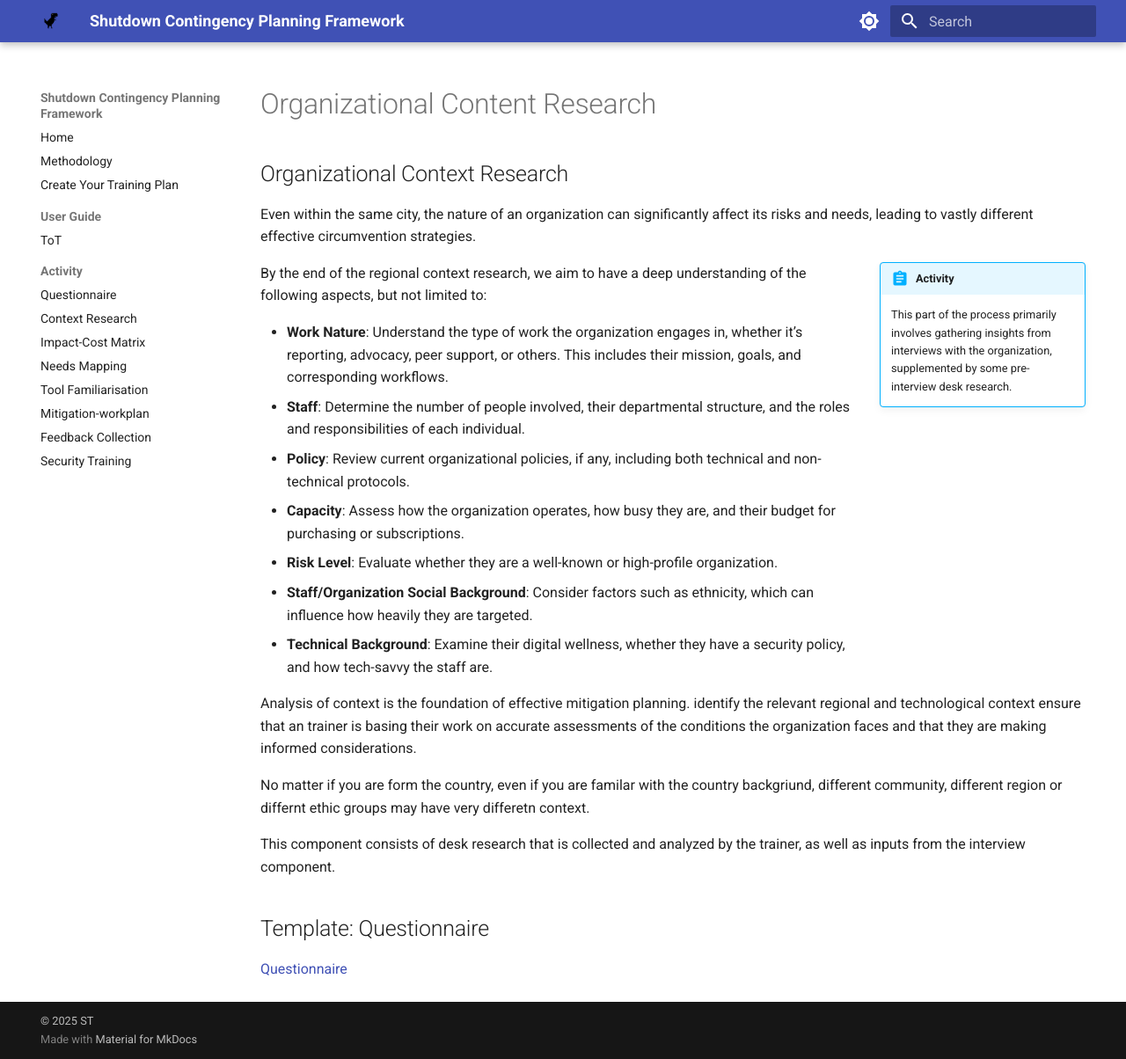
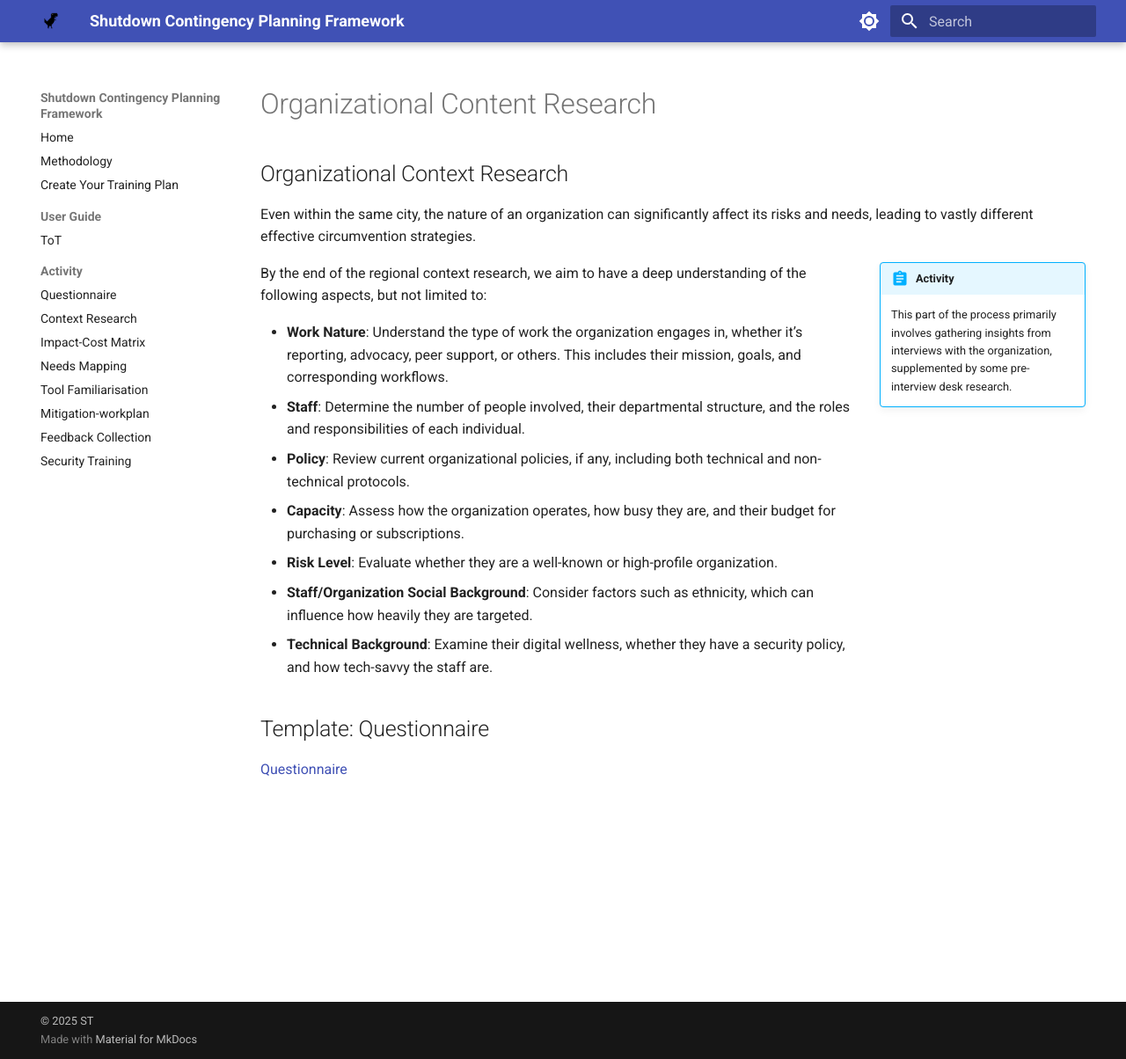
Before and after one commit to BRACE-Framework/BRACE-Framework.github.io, an MkDocs documentation site: the page built from docs/posts/organizational-context-research.md, in a window 1280 px wide and 1204 px high. Shown: the whole window at 88% size. Built offline with MkDocs 1.6.1 and Material for MkDocs 9.7.7, drawn with Linux system fonts in a browser that asks for light colours; plug-ins that fetch from the network failed and are left out.

Commit message:
updated organizational  context research

```diff
--- a/docs/posts/organizational-context-research.md
+++ b/docs/posts/organizational-context-research.md
@@ -17,7 +17,6 @@ Even within the same city, the nature of an organization can significantly affec
 
     This part of the process primarily involves gathering insights from interviews with the organization, supplemented by some pre-interview desk research.
 
-
 By the end of the regional context research, we aim to have a deep understanding of the following aspects, but not limited to:
 
 - **Work Nature**: Understand the type of work the organization engages in, whether it’s reporting, advocacy, peer support, or others. This includes their mission, goals, and corresponding workflows.
@@ -28,12 +27,5 @@ By the end of the regional context research, we aim to have a deep understanding
 - **Staff/Organization Social Background**: Consider factors such as ethnicity, which can influence how heavily they are targeted.
 - **Technical Background**: Examine their digital wellness, whether they have a security policy, and how tech-savvy the staff are.
 
-
-Analysis of context is the foundation of effective mitigation planning. identify the relevant regional and technological context   ensure that an trainer is basing their work on accurate assessments of the conditions the organization faces and that they are making informed considerations.
-
-No matter if you are form the country, even if you are familar with the country backgriund, different community, different region or differnt ethic groups may have very differetn context.
-
-This component consists of desk research that is collected and analyzed by the trainer, as well as inputs from the interview component.
-
 ## Template: Questionnaire
 [Questionnaire](questionnaire.md)
```
